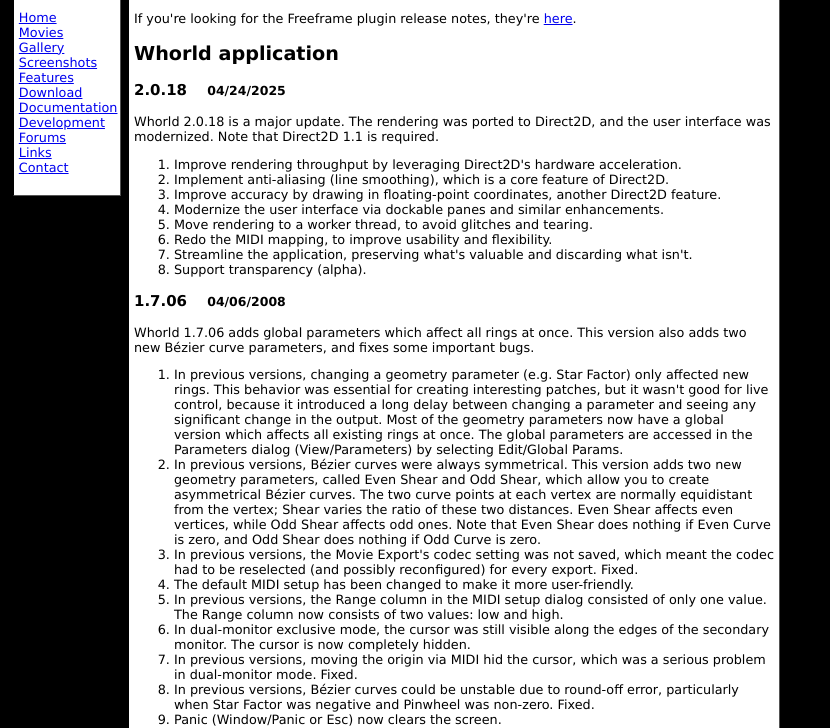
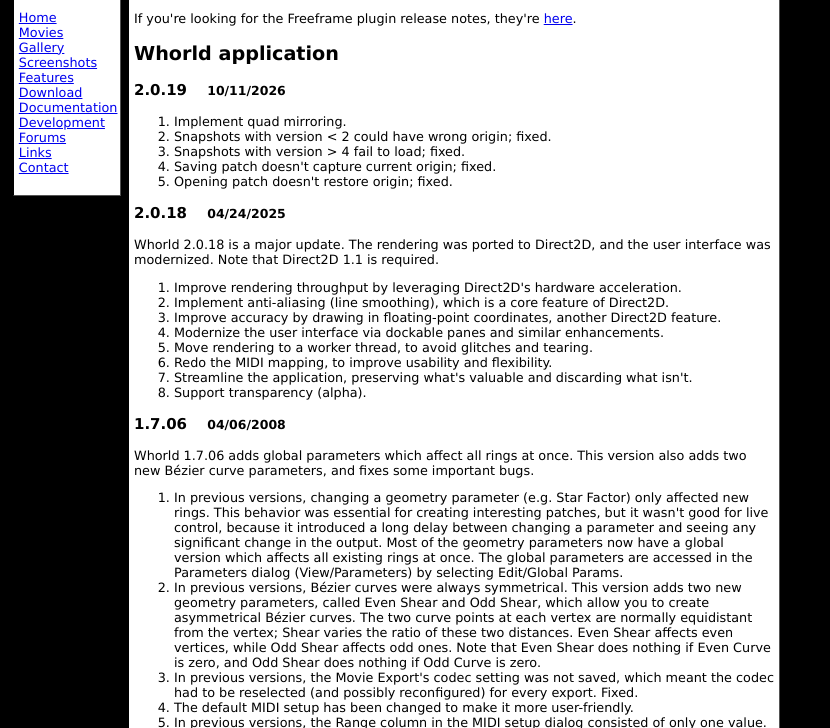
Before and after one commit to victimofleisure/Whorld, a plain HTML site: page docs/relnotes.html in a window 1280 px wide. Shown: the part 72-800 px from the top of the page, without its empty margins (0-830 px from the left). Drawn offline with Linux system fonts and the light colour scheme.

Commit message:
Update relnotes.html

```diff
--- a/docs/relnotes.html
+++ b/docs/relnotes.html
@@ -30,6 +30,16 @@
 <p>If you're looking for the Freeframe plugin release notes, they're <a href="#freeframe">here</a>.
 
 <h2>Whorld application</h2>
+
+<h3>2.0.19 &emsp;<small>10/11/2026</small></h3>
+
+<ol>
+<li>Implement quad mirroring.
+<li>Snapshots with version < 2 could have wrong origin; fixed.
+<li>Snapshots with version > 4 fail to load; fixed.
+<li>Saving patch doesn't capture current origin; fixed.
+<li>Opening patch doesn't restore origin; fixed.
+</ol>
 
 <h3>2.0.18 &emsp;<small>04/24/2025</small></h3>
 
```
